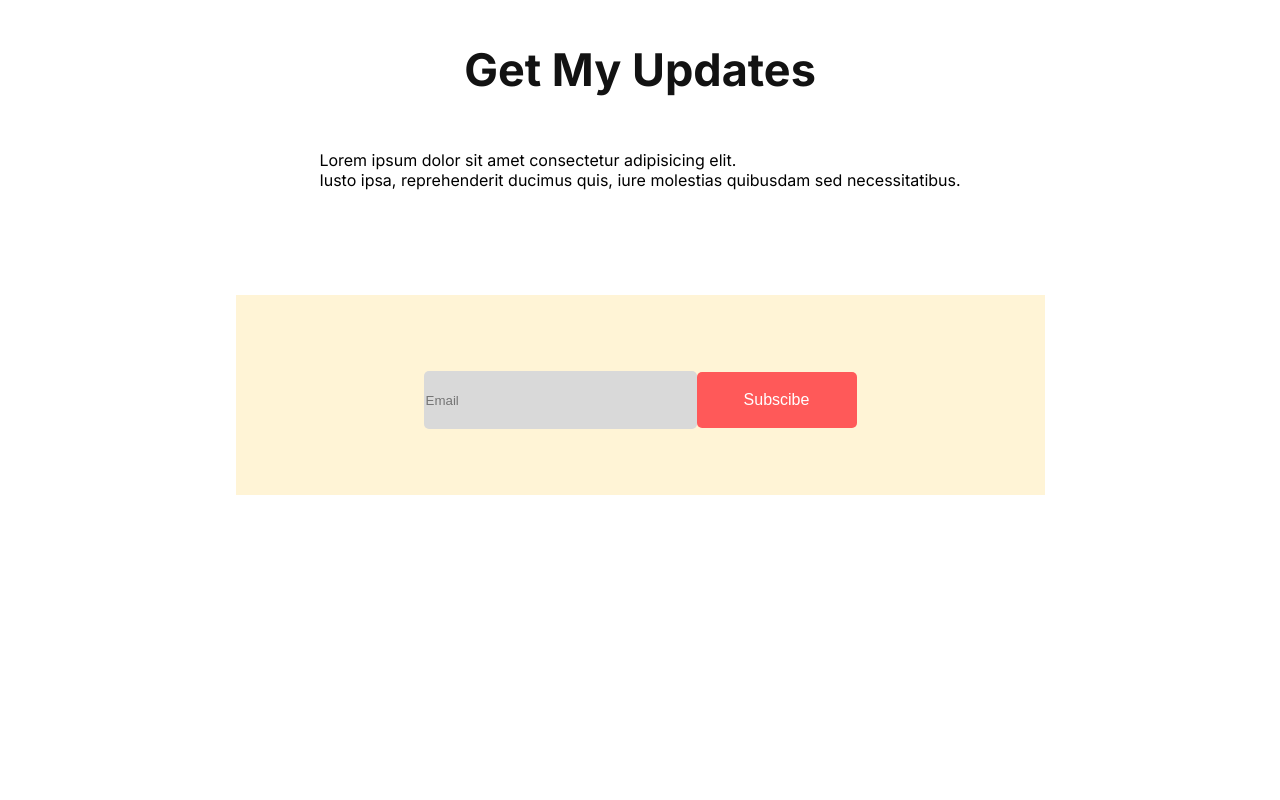
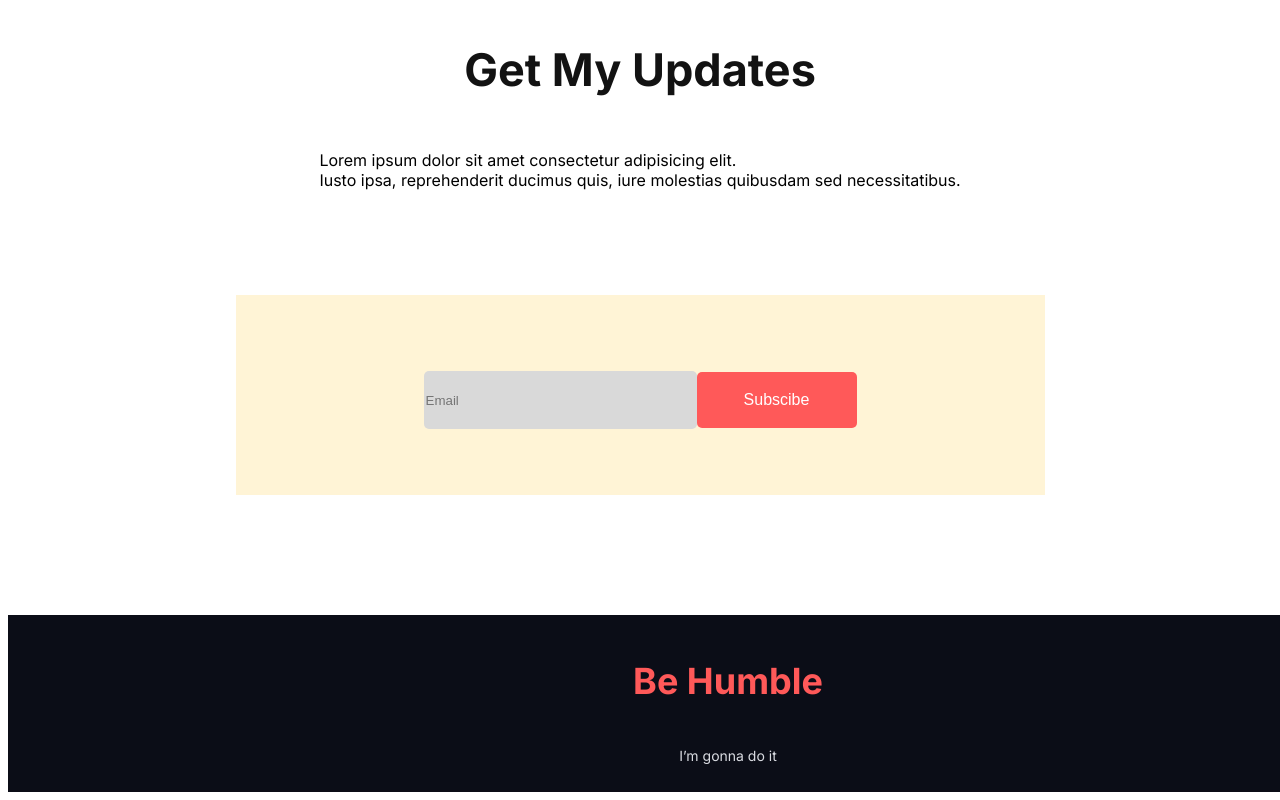
Before and after one commit to kayesmahmud000/donate-today-web, a plain HTML site: page index.html in a window 1280 px wide. Shown: the part 3523-4323 px from the top of the page. Before the commit the page ends 4026 px from the top, so only its background shows below. Drawn offline with Linux system fonts and the light colour scheme.

Commit message:
added the footer part

```diff
--- a/index.html
+++ b/index.html
@@ -95,7 +95,9 @@
         </section>
 
     </main>
-    <footer>
+    <footer class="footer-content">
+        <h2>Be Humble</h2>
+        <p>I’m gonna do it</p>
 
     </footer>
 
--- a/style/style.css
+++ b/style/style.css
@@ -179,7 +179,26 @@ body{
     border: none;
     margin-top: 10px;
 }
+.footer-content{
+    width: 1440px;
+    height: 177px;
+    margin: 0 auto;
+    background-color: rgb(11, 13, 23);
+    display: flex;
+    flex-direction: column;
+    justify-content: center;
+    align-items: center;
+    margin-top: 120px;
+}
+.footer-content h2{
+    color: rgb(255, 89, 89);
+    font-size: 36px;
+}
+.footer-content p{
+    color: rgb(217, 219, 225);
 
+    font-size: 14px;
+}
 
 @media screen and (max-width:576px) {
     .banner-container,.today-donate-content {
```
